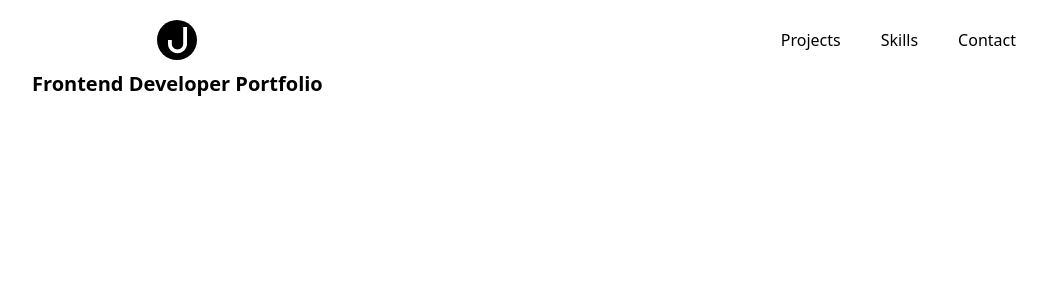
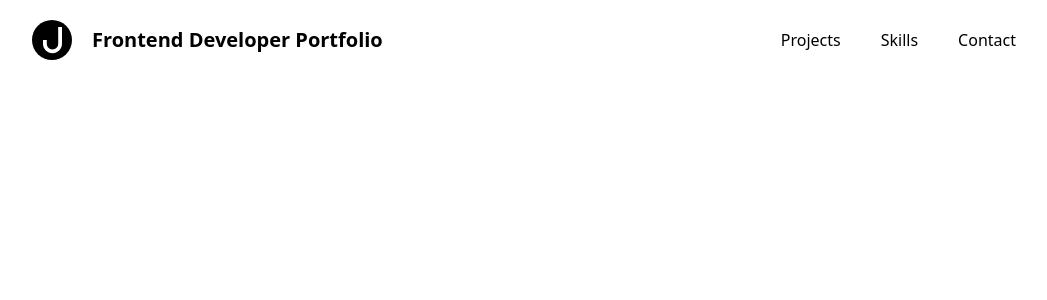
Before and after one commit to jonhenrikaavitsland/portfolio, a React (Vite) app: page / in a window 1280 px wide. Shown: the top 300 px of the page, without its empty margins (116-1163 px from the left). Built offline with nearby package versions, Linux system fonts and the light colour scheme.

Commit message:
changed the breakpoints used to md

```diff
--- a/src/components/Header/Logo/index.jsx
+++ b/src/components/Header/Logo/index.jsx
@@ -20,9 +20,9 @@ import LogoIcon from './LogoIcon';
  */
 export default function Logo() {
   return (
-    <div className='flex flex-col xl:flex-row gap-2.5 xl:gap-5 items-center'>
+    <div className='flex flex-col md:flex-row gap-2.5 md:gap-5 items-center'>
       <LogoIcon />
-      <span className='font-semibold text-xl xl:text-2.5xl text-center xl:text-start capitalize'>frontend developer portfolio</span>
+      <span className='font-semibold text-xl md:text-2.5xl text-center md:text-start capitalize'>frontend developer portfolio</span>
     </div>
   );
 }
```
